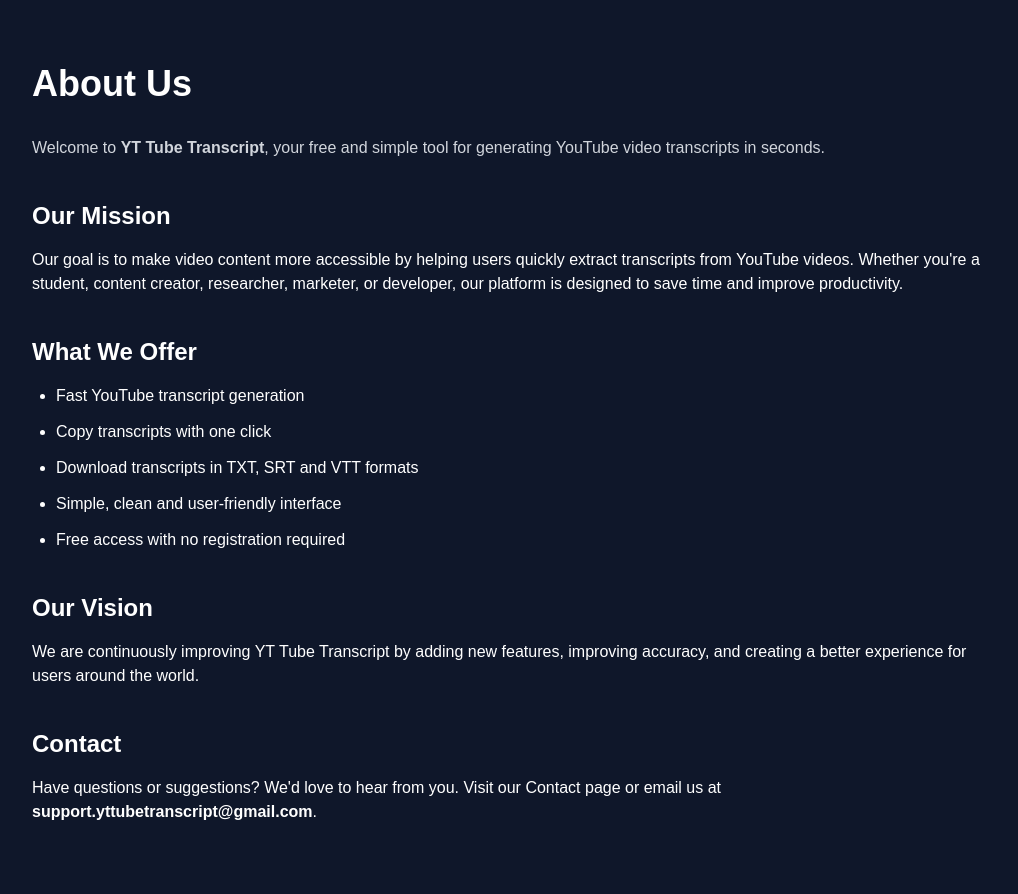
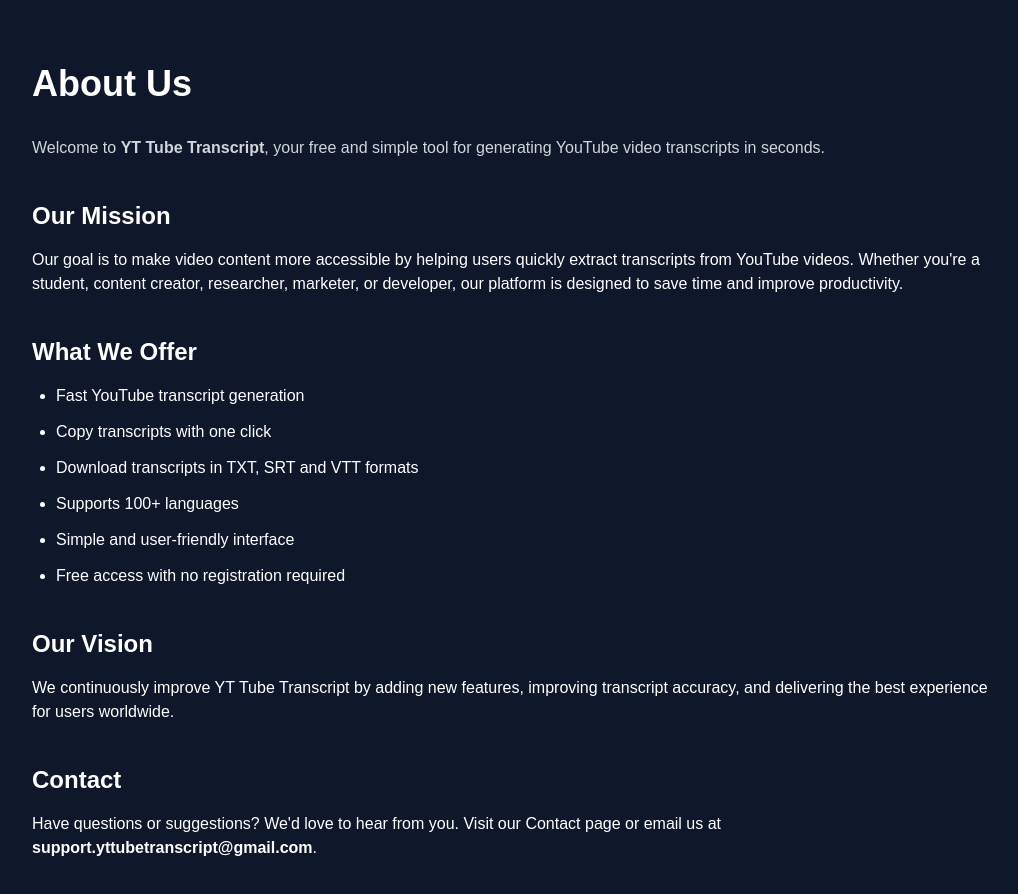
Before and after one commit to gufranali001/yt-transcript, a Next.js app in the folder frontend/: page /about in a window 1280 px wide. Shown: the top 894 px of the page, without its empty margins (120-1138 px from the left). Built offline with nearby package versions, Linux system fonts and the light colour scheme.

Commit message:
Improve About page SEO

```diff
--- a/frontend/app/about/page.tsx
+++ b/frontend/app/about/page.tsx
@@ -1,16 +1,57 @@
-export const metadata = {
+import type { Metadata } from "next";
+
+export const metadata: Metadata = {
   title: "About Us",
   description:
-    "Learn more about YT Tube Transcript and our mission to provide a fast, free, and easy YouTube transcript tool.",
+    "Learn more about YT Tube Transcript, the free YouTube Transcript Generator. Generate, copy and download YouTube transcripts in TXT, SRT and VTT formats.",
+
+  keywords: [
+    "About YT Tube Transcript",
+    "YouTube Transcript Generator",
+    "Free Transcript Tool",
+    "Download YouTube Transcript",
+    "YouTube Subtitle Generator",
+  ],
+
+  alternates: {
+    canonical: "https://yttubetranscript.com/about",
+  },
+
+  openGraph: {
+    title: "About Us | YT Tube Transcript",
+    description:
+      "Learn more about YT Tube Transcript and our mission to provide a free and fast YouTube Transcript Generator.",
+    url: "https://yttubetranscript.com/about",
+    siteName: "YT Tube Transcript",
+    type: "website",
+    images: [
+      {
+        url: "https://yttubetranscript.com/og-image.png",
+        width: 1200,
+        height: 630,
+        alt: "YT Tube Transcript",
+      },
+    ],
+  },
+
+  twitter: {
+    card: "summary_large_image",
+    title: "About Us | YT Tube Transcript",
+    description:
+      "Learn more about YT Tube Transcript and our free transcript generator.",
+    images: ["https://yttubetranscript.com/og-image.png"],
+  },
+
+  robots: {
+    index: true,
+    follow: true,
+  },
 };
 
 export default function AboutPage() {
   return (
     <main className="max-w-5xl mx-auto px-6 py-16 text-white">
-
-      <h1 className="text-4xl font-bold mb-8">
-        About Us
-      </h1>
+      <h1 className="text-4xl font-bold mb-8">About Us</h1>
 
       <p className="text-gray-300 mb-8">
         Welcome to <strong>YT Tube Transcript</strong>, your free and simple
@@ -36,7 +77,8 @@
         <li>Fast YouTube transcript generation</li>
         <li>Copy transcripts with one click</li>
         <li>Download transcripts in TXT, SRT and VTT formats</li>
-        <li>Simple, clean and user-friendly interface</li>
+        <li>Supports 100+ languages</li>
+        <li>Simple and user-friendly interface</li>
         <li>Free access with no registration required</li>
       </ul>
 
@@ -45,9 +87,9 @@
       </h2>
 
       <p className="mb-6">
-        We are continuously improving YT Tube Transcript by adding new
-        features, improving accuracy, and creating a better experience for
-        users around the world.
+        We continuously improve YT Tube Transcript by adding new features,
+        improving transcript accuracy, and delivering the best experience for
+        users worldwide.
       </p>
 
       <h2 className="text-2xl font-semibold mt-10 mb-4">
@@ -55,11 +97,10 @@
       </h2>
 
       <p>
-        Have questions or suggestions? We'd love to hear from you.
-        Visit our Contact page or email us at{" "}
+        Have questions or suggestions? We'd love to hear from you. Visit our
+        Contact page or email us at{" "}
         <strong>support.yttubetranscript@gmail.com</strong>.
       </p>
-
     </main>
   );
 }
```
